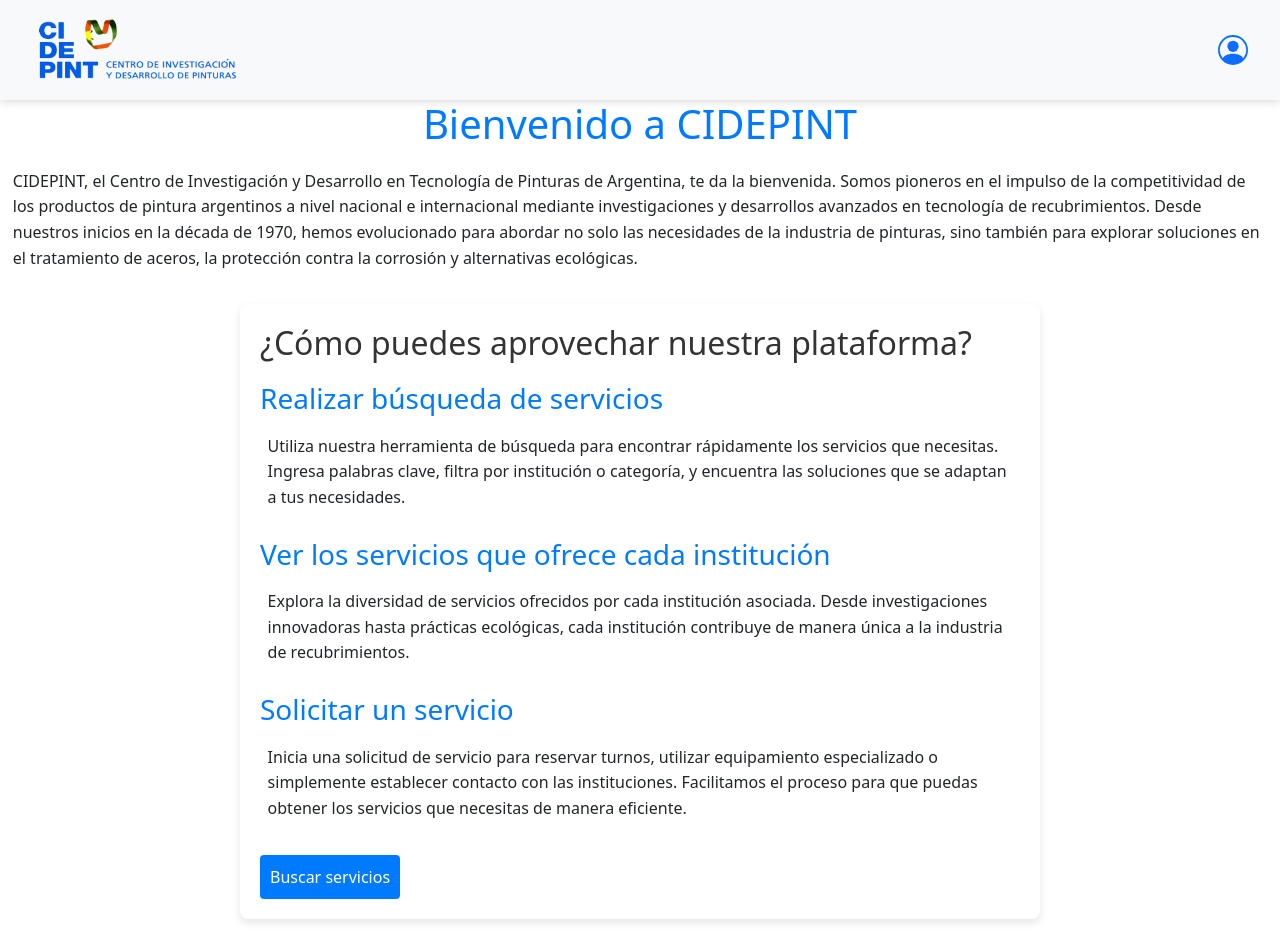
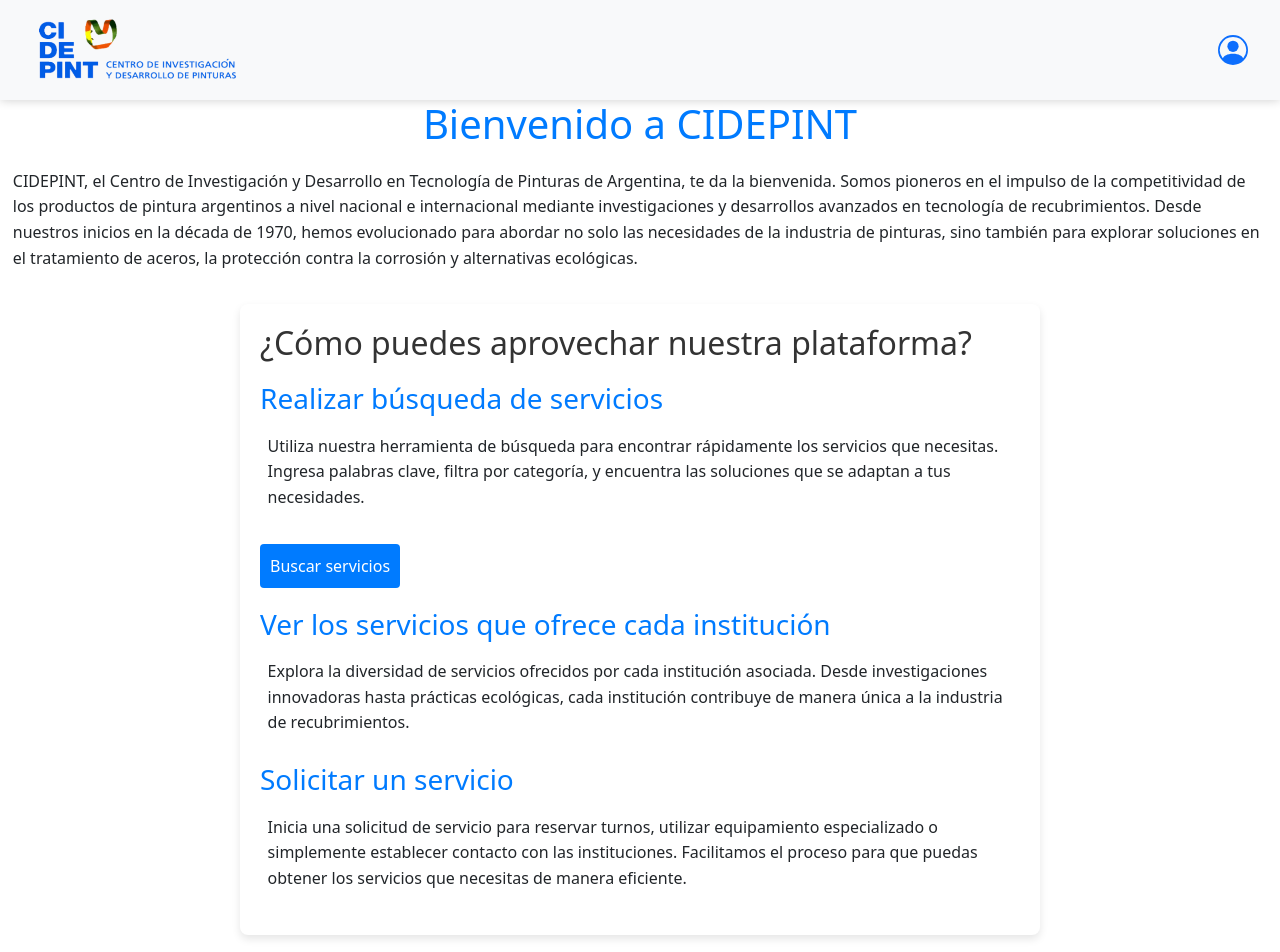
Before and after one commit to pnco200/proyecto-de-software, a Vue app in the folder portal/: page / in a window 1280 px wide. Shown: the top 952 px of the page. Built offline with nearby package versions, Linux system fonts and the light colour scheme.

Commit message:
cambio home

```diff
--- a/portal/src/views/HomeView.vue
+++ b/portal/src/views/HomeView.vue
@@ -16,9 +16,10 @@
       <h3>Realizar búsqueda de servicios</h3>
       <p>
         Utiliza nuestra herramienta de búsqueda para encontrar rápidamente los servicios que necesitas.
-        Ingresa palabras clave, filtra por institución o categoría, y encuentra las soluciones que se
+        Ingresa palabras clave, filtra por categoría, y encuentra las soluciones que se
         adaptan a tus necesidades.
       </p>
+      <router-link to="/services">Buscar servicios</router-link>
     </div>
     <div class="item">
       <h3>Ver los servicios que ofrece cada institución</h3>
@@ -37,7 +38,6 @@
       </p>
     </div>
 
-    <router-link to="/buscar-servicios">Buscar servicios</router-link>
   </div>
 
 </template>
```
